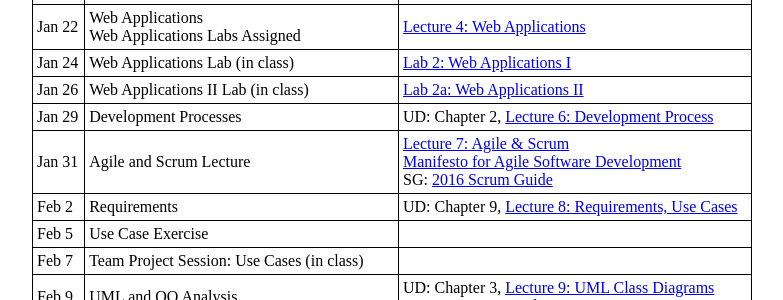
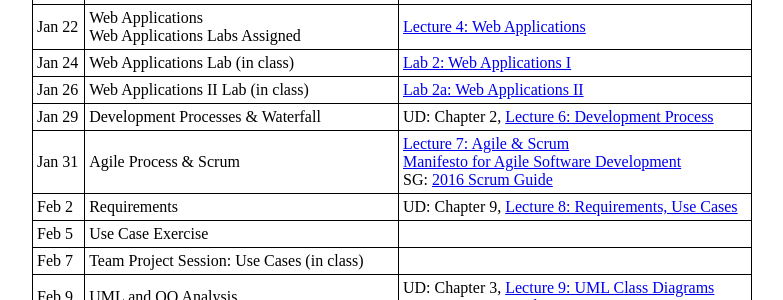
Before and after one commit to ycpcs/cs320-spring2018, a Jekyll site: the page built from schedule.md, in a window 1280 px wide and 900 px high. Shown: the part 296-596 px from the top of the window, without its empty margins (248-1031 px from the left). Built offline with Jekyll 4.4.1, drawn with Linux system fonts in a browser that asks for light colours.

Commit message:
edits to lecture 6

```diff
--- a/schedule.md
+++ b/schedule.md
@@ -17,8 +17,8 @@ Jan 19 | HTML and CSS<br> HTML and CSS Lab Assigned | [Lecture 2: HTML and CSS](
 Jan 22 | Web Applications<br> Web Applications Labs Assigned | [Lecture 4: Web Applications](lectures/lecture04.html)
 Jan 24 | Web Applications Lab (in class) | [Lab 2: Web Applications I](./labs/lab02.html)
 Jan 26 | Web Applications II Lab (in class) | [Lab 2a: Web Applications II](./labs/lab02a.html)
-Jan 29 | Development Processes | UD: Chapter 2, [Lecture 6: Development Process](lectures/lecture06.html)
-Jan 31 | Agile and Scrum Lecture | [Lecture 7: Agile & Scrum](lectures/lecture07.html)<br>[Manifesto for Agile Software Development](http://www.agilemanifesto.org/)<br> SG: [2016 Scrum Guide](lectures/lecture07/2016_Scrum_Guide_US.pdf)
+Jan 29 | Development Processes & Waterfall | UD: Chapter 2, [Lecture 6: Development Process](lectures/lecture06.html)
+Jan 31 | Agile Process & Scrum | [Lecture 7: Agile & Scrum](lectures/lecture07.html)<br>[Manifesto for Agile Software Development](http://www.agilemanifesto.org/)<br> SG: [2016 Scrum Guide](lectures/lecture07/2016_Scrum_Guide_US.pdf)
 Feb 2  | Requirements | UD: Chapter 9, [Lecture 8: Requirements, Use Cases](lectures/lecture08.html)
 Feb 5  | Use Case Exercise |
 Feb 7  | Team Project Session: Use Cases (in class) |
```
